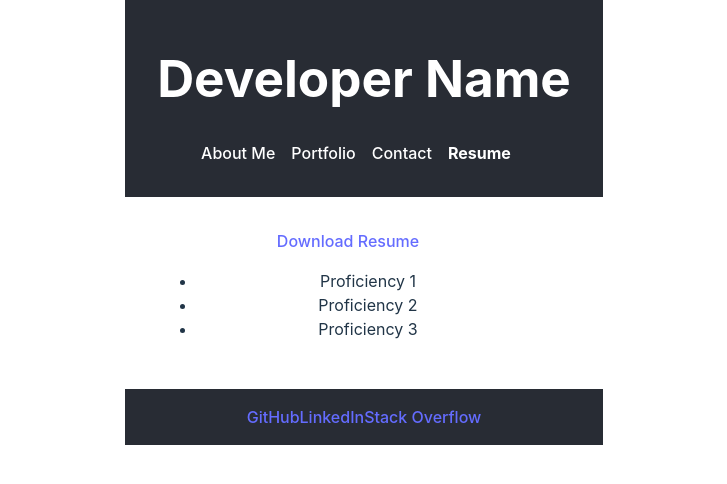
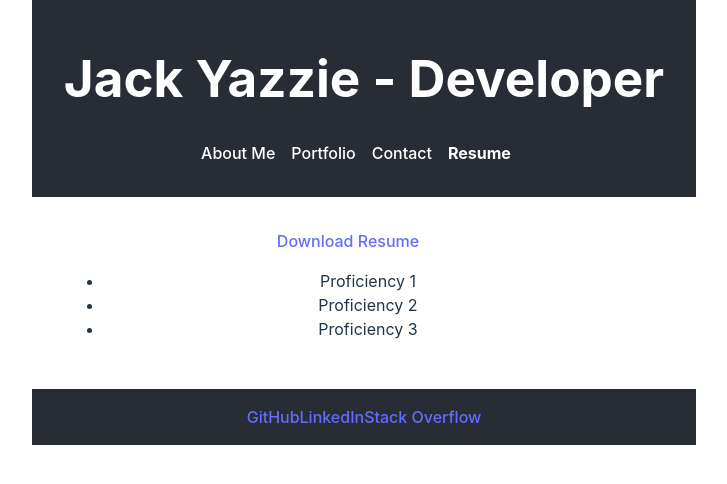
Before and after one commit to SleekWingX/jack-yazzie-portfolio-and-resume, a React (Vite) app: page /resume in a window 1280 px wide. Shown: the top 484 px of the page, without its empty margins (292-1019 px from the left). Built offline with nearby package versions, Linux system fonts and the light colour scheme; the HTML template or start-up script is replaced by a standard one.

Commit message:
added bio, dev name, and links to profiles

```diff
--- a/src/components/AboutMe.jsx
+++ b/src/components/AboutMe.jsx
@@ -2,8 +2,8 @@ import React from 'react';
 
 const AboutMe = () => (
   <section>
-    <img src="path/to/photo.jpg" alt="Developer" />
-    <p>Short bio about the developer.</p>
+    <img src="path/to/photo.jpg" alt="Jack Yazzie" />
+    <p>As a full-stack developer, I blend a deep passion for both art and technology to create innovative solutions that enhance communication and understanding. My approach integrates creative thinking with logical programming, enabling me to deliver impactful results. I am committed to lifelong learning, constantly acquiring new skills to help individuals and organizations achieve their aspirations.</p>
   </section>
 );
 
--- a/src/components/Footer.jsx
+++ b/src/components/Footer.jsx
@@ -2,8 +2,8 @@ import React from 'react';
 
 const Footer = () => (
   <footer>
-    <a href="https://github.com/username" target="_blank" rel="noopener noreferrer">GitHub</a>
-    <a href="https://linkedin.com/in/username" target="_blank" rel="noopener noreferrer">LinkedIn</a>
+    <a href="https://github.com/SleekWingX" target="_blank" rel="noopener noreferrer">GitHub</a>
+    <a href="https://www.linkedin.com/in/alexis-yazzie-9a496048/" target="_blank" rel="noopener noreferrer">LinkedIn</a>
     <a href="https://stackoverflow.com/users/username" target="_blank" rel="noopener noreferrer">Stack Overflow</a>
   </footer>
 );
--- a/src/components/Header.jsx
+++ b/src/components/Header.jsx
@@ -3,7 +3,7 @@ import Navigation from './Navigation';
 
 const Header = () => (
   <header>
-    <h1>Developer Name</h1>
+    <h1>Jack Yazzie - Developer</h1>
     <Navigation />
   </header>
 );
```
